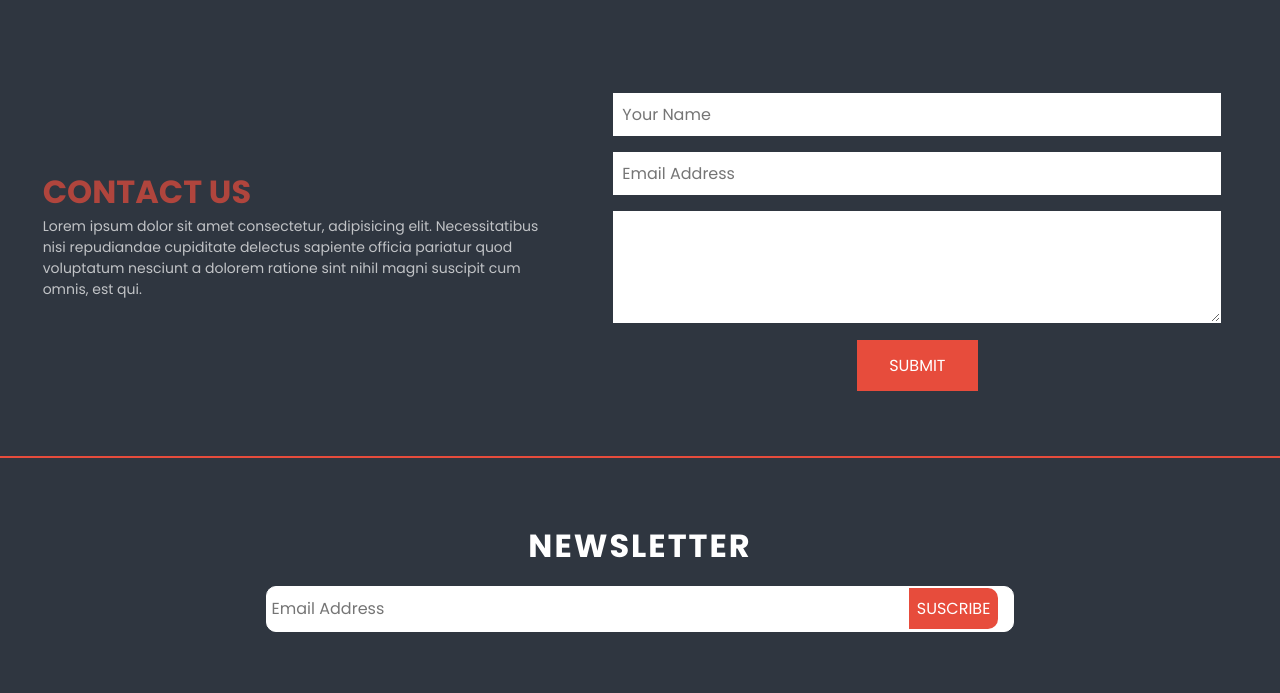
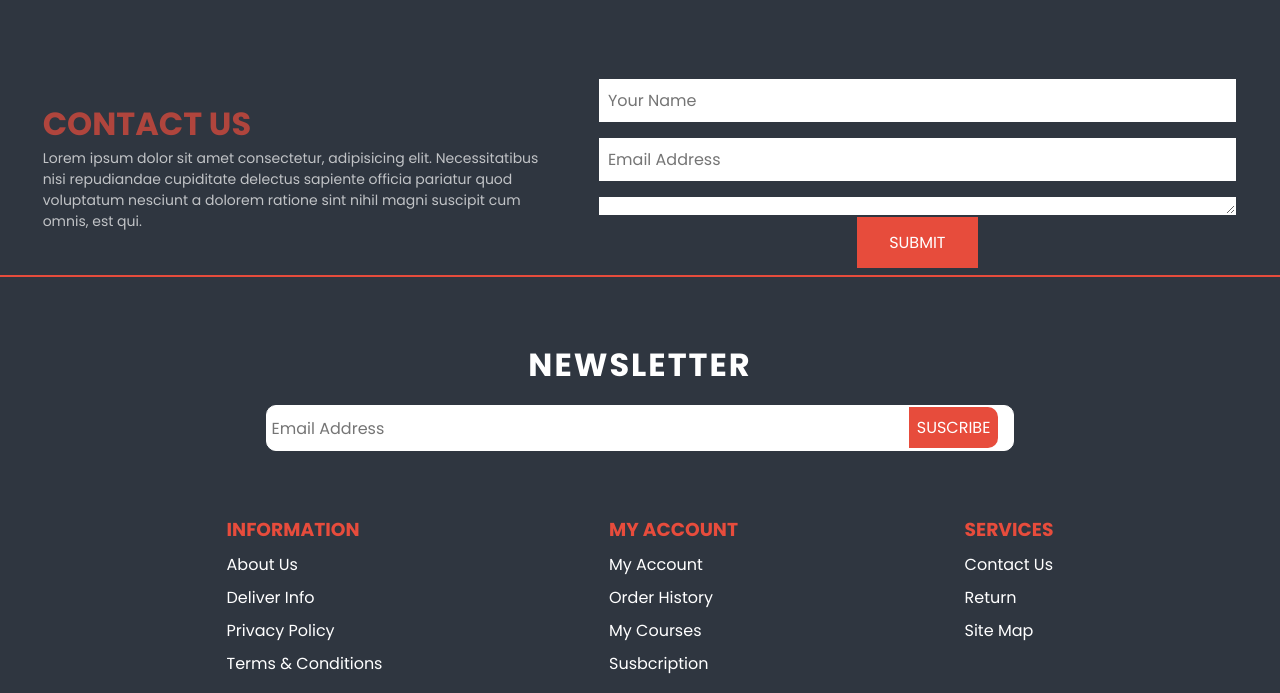
Before and after one commit to xbernardoalvez66/sitio-web-gym-html, a plain HTML site: page sitio-web-gym-html/index.html in a window 1280 px wide. Shown: the part 2013-2706 px from the top of the page. Drawn offline with Linux system fonts and the light colour scheme.

Commit message:
Update style.css

```diff
--- a/sitio-web-gym-html/style.css
+++ b/sitio-web-gym-html/style.css
@@ -407,11 +407,11 @@ background: var(--primary-color);
 
 .contact-sec form{
 	width: 50%;
-	padding: 1rem;
+	padding: .1rem;
 }
 
 .contact-sec form .btn{
-margin-top: 1rem;
+margin-top: .1rem;
 padding: .8rem 2rem;
 }
 
@@ -423,7 +423,7 @@ padding: .8rem 2rem;
 
 .contact-sec textarea{
 	padding: .5rem .5rem;
-	height: 7rem;
+	height: .7rem;
 	outline: none;
 	border: 1px solid #fff;
 	color: var(--primary-color);
@@ -434,7 +434,7 @@ padding: .8rem 2rem;
 
 footer {
 	border-top: 2px solid var(--primary-color);
-	margin-top: 3rem;
+	margin-top: .3rem;
 }
 
 footer .getTouch{
```
